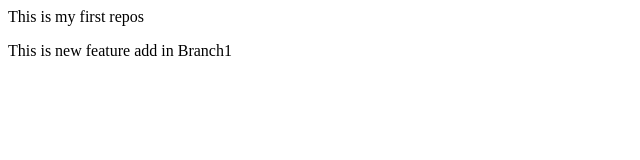
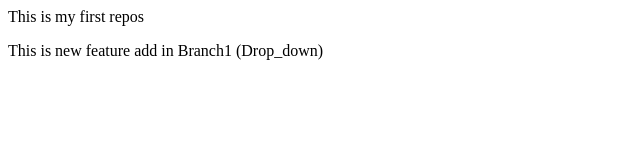
Before and after one commit to musharraf333/Local_Repo, a plain HTML site: page index.html in a window 1280 px wide. Shown: the full height of the page, 0-640 px from the left. Drawn offline with Linux system fonts and the light colour scheme.

```diff
--- a/index.html
+++ b/index.html
@@ -1,2 +1,2 @@
 <p>This is my first repos</p>
-<p>This is new feature add in Branch1</p>
+<p>This is new feature add in Branch1 (Drop_down)</p>
```
